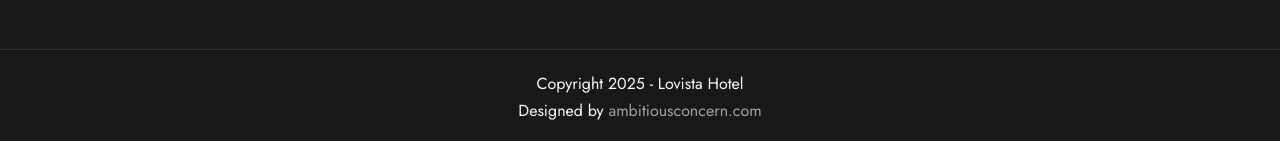
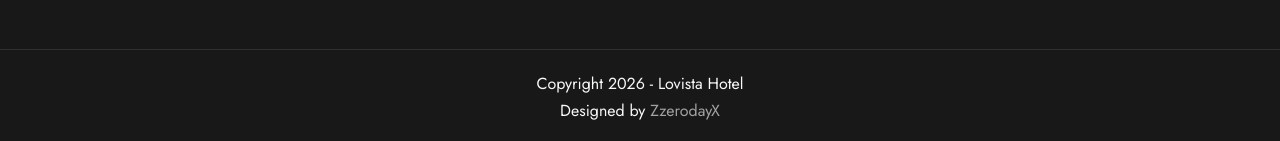
Before and after one commit to judewonders/lovista, a plain HTML site: page contact.html in a window 1280 px wide. Shown: the part 1246-1387 px from the top of the page. Drawn offline with Linux system fonts and the light colour scheme; a web font is replaced by a local one.

Commit message:
Update copyright year and designer link in contact.html

```diff
--- a/contact.html
+++ b/contact.html
@@ -214,10 +214,10 @@
                 <div class="container">
                     <div class="row">
                         <div class="col-md-12 text-center">
-                            Copyright 2025 - Lovista Hotel
+                            Copyright 2026 - Lovista Hotel
                         </div>
                         <div class="col-md-12 text-center">
-                            Designed by <a href="http://ambitiousconcern.com">ambitiousconcern.com</a>
+                            Designed by <a href="http://ZzerodayX">ZzerodayX</a>
                         </div>
                     </div>
                 </div>
```
